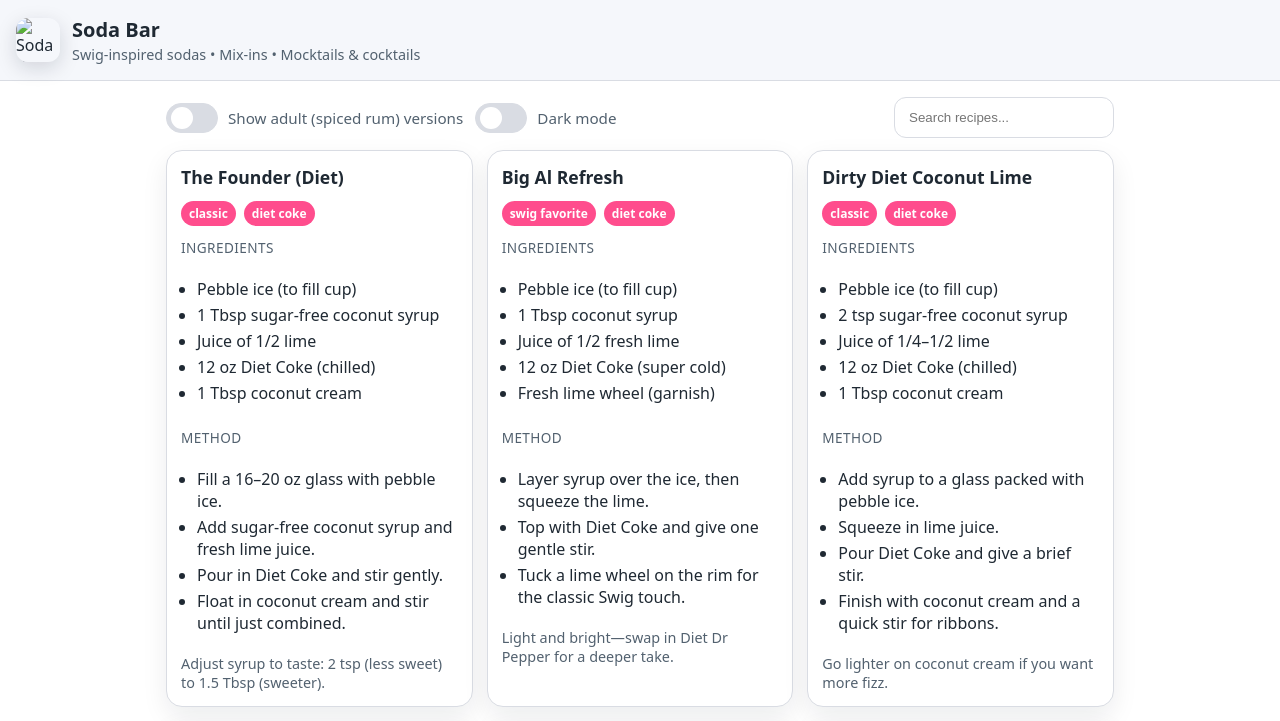
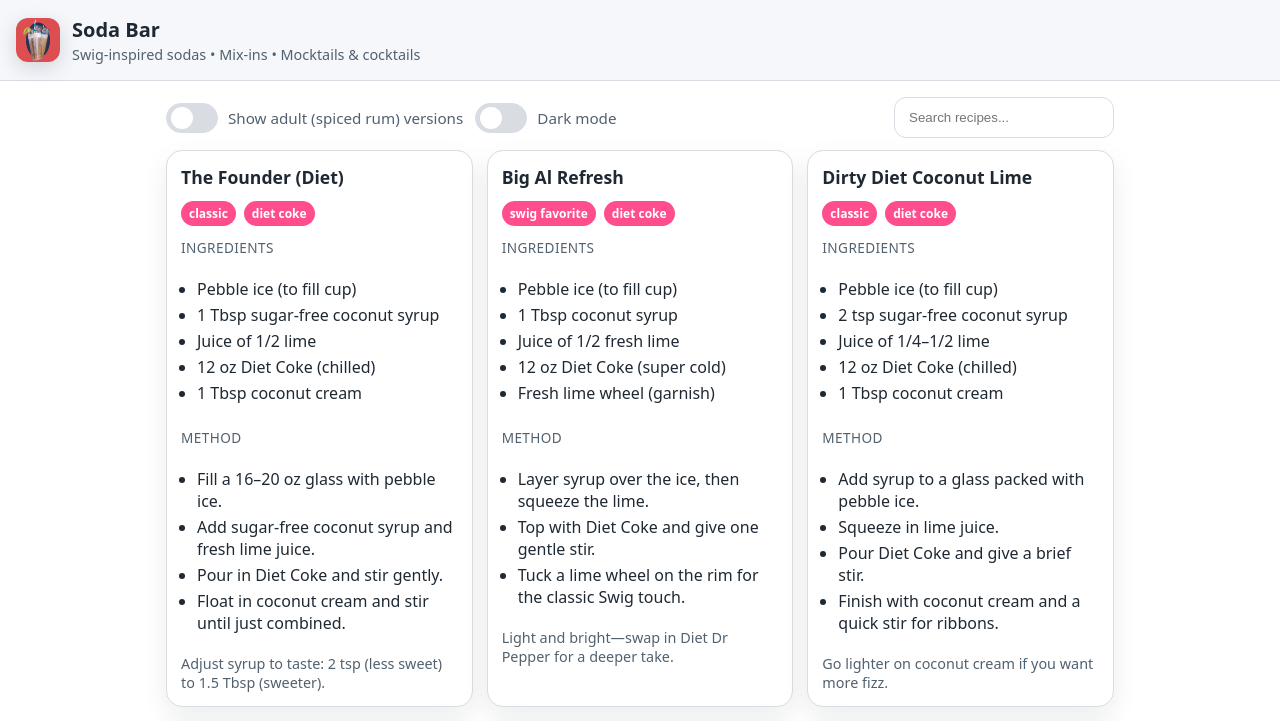
Before and after one commit to drs-az/Swig, a plain HTML site: page index.html in a window 1280 px wide. Shown: the top 721 px of the page. Drawn offline with Linux system fonts and the light colour scheme.

Commit message:
Update logo image from logo.png to logo.jpg

```diff
--- a/index.html
+++ b/index.html
@@ -14,7 +14,7 @@
 </head>
 <body>
   <header class="app-header">
-    <img src="logo.png" alt="Soda Bar logo" class="logo">
+    <img src="logo.jpg" alt="Soda Bar logo" class="logo">
     <div class="titles">
       <h1>Soda Bar</h1>
       <p class="subtitle">Swig-inspired sodas • Mix-ins • Mocktails &amp; cocktails</p>
```
